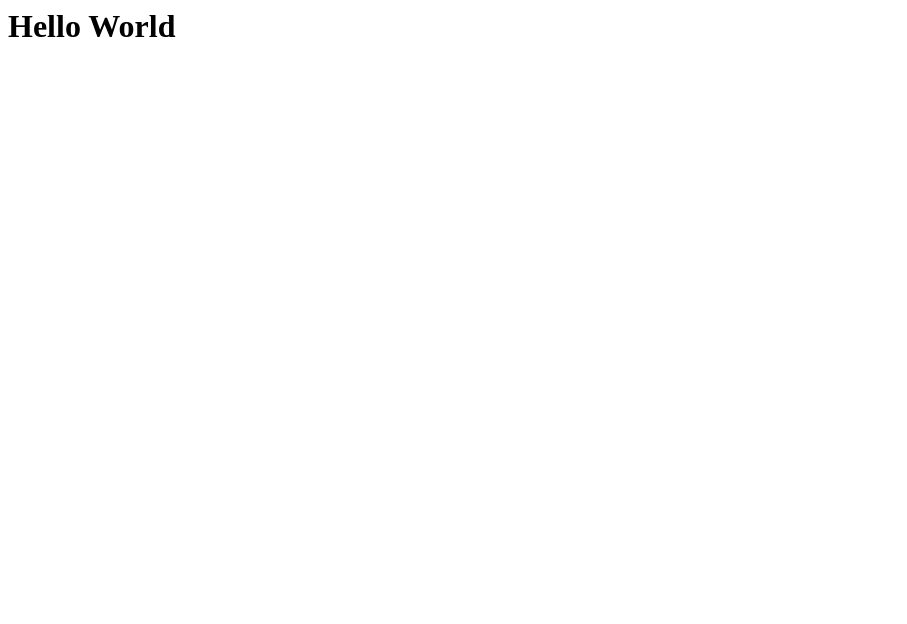
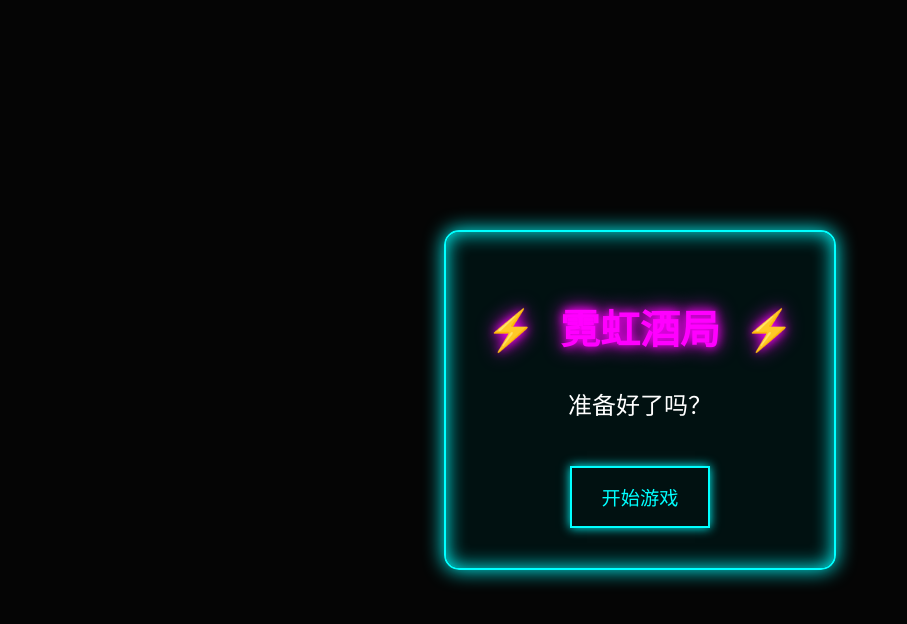
Before and after one commit to JY55-AI/my-first-website, a plain HTML site: page index.html in a window 1280 px wide. Shown: the whole page, without its empty margins (0-907 px from the left). Drawn offline with Linux system fonts and the light colour scheme.

Commit message:
Update index.html

```diff
--- a/index.html
+++ b/index.html
@@ -1 +1,116 @@
-<h1>Hello World</h1>
+<!DOCTYPE html>
+<html lang="zh-CN">
+<head>
+    <meta charset="UTF-8">
+    <meta name="viewport" content="width=device-width, initial-scale=1.0">
+    <title>霓虹酒桌游戏</title>
+    <style>
+        /* 全局设置：黑色背景，居中对齐 */
+        body {
+            background-color: #050505;
+            color: #fff;
+            font-family: 'Courier New', Courier, monospace; /* 复古终端字体 */
+            display: flex;
+            justify-content: center;
+            align-items: center;
+            height: 100vh;
+            margin: 0;
+            overflow: hidden;
+        }
+
+        /* 游戏主容器：带有霓虹边框 */
+        .game-container {
+            text-align: center;
+            padding: 40px;
+            border: 2px solid #0ff;
+            border-radius: 15px;
+            box-shadow: 0 0 20px #0ff, inset 0 0 20px #0ff; /* 内外发光 */
+            background: rgba(0, 20, 20, 0.8);
+            max-width: 90%;
+        }
+
+        /* 标题样式：粉色霓虹 */
+        h1 {
+            color: #f0f;
+            text-shadow: 0 0 10px #f0f, 0 0 20px #f0f;
+            margin-bottom: 30px;
+            font-size: 2.5rem;
+            animation: flicker 1.5s infinite alternate; /* 闪烁动画 */
+        }
+
+        /* 结果展示区域 */
+        #result {
+            font-size: 1.5rem;
+            margin: 20px 0;
+            min-height: 60px;
+            color: #fff;
+        }
+
+        .highlight {
+            color: #ff0; /* 关键文字黄色高亮 */
+            font-weight: bold;
+            text-shadow: 0 0 10px #ff0;
+        }
+
+        /* 按钮样式：青色霓虹 */
+        button {
+            background: transparent;
+            color: #0ff;
+            border: 2px solid #0ff;
+            padding: 15px 30px;
+            font-size: 1.2rem;
+            cursor: pointer;
+            font-family: inherit;
+            text-transform: uppercase;
+            transition: 0.3s;
+            box-shadow: 0 0 10px #0ff;
+        }
+
+        /* 按钮悬停效果 */
+        button:hover {
+            background: #0ff;
+            color: #000;
+            box-shadow: 0 0 30px #0ff;
+        }
+
+        /* 闪烁动画定义 */
+        @keyframes flicker {
+            0%, 18%, 22%, 25%, 53%, 57%, 100% { opacity: 1; }
+            20%, 24%, 55% { opacity: 0.4; }
+        }
+    </style>
+</head>
+<body>
+
+    <div class="game-container">
+        <h1>⚡ 霓虹酒局 ⚡</h1>
+        <div id="result">准备好了吗？</div>
+        <button onclick="playGame()">开始游戏</button>
+    </div>
+
+    <script>
+        function playGame() {
+            const resultDiv = document.getElementById('result');
+            const tasks = [
+                "喝一口 🍺",
+                "干杯 🍻",
+                "指定一人喝 🍷",
+                "真心话 ❤️",
+                "大冒险 🔥",
+                "所有人陪喝 🥂",
+                "免死金牌 (跳过) 🛡️"
+            ];
+
+            // 简单的随机逻辑
+            const randomTask = tasks[Math.floor(Math.random() * tasks.length)];
+
+            // 更新文字
+            resultDiv.innerHTML = `结果：<span class="highlight">${randomTask}</span>`;
+
+            // 播放一个简单的点击音效（可选，浏览器可能需要交互才能播放）
+            // 这里仅做视觉反馈
+        }
+    </script>
+
+</body>
+</html>
```
